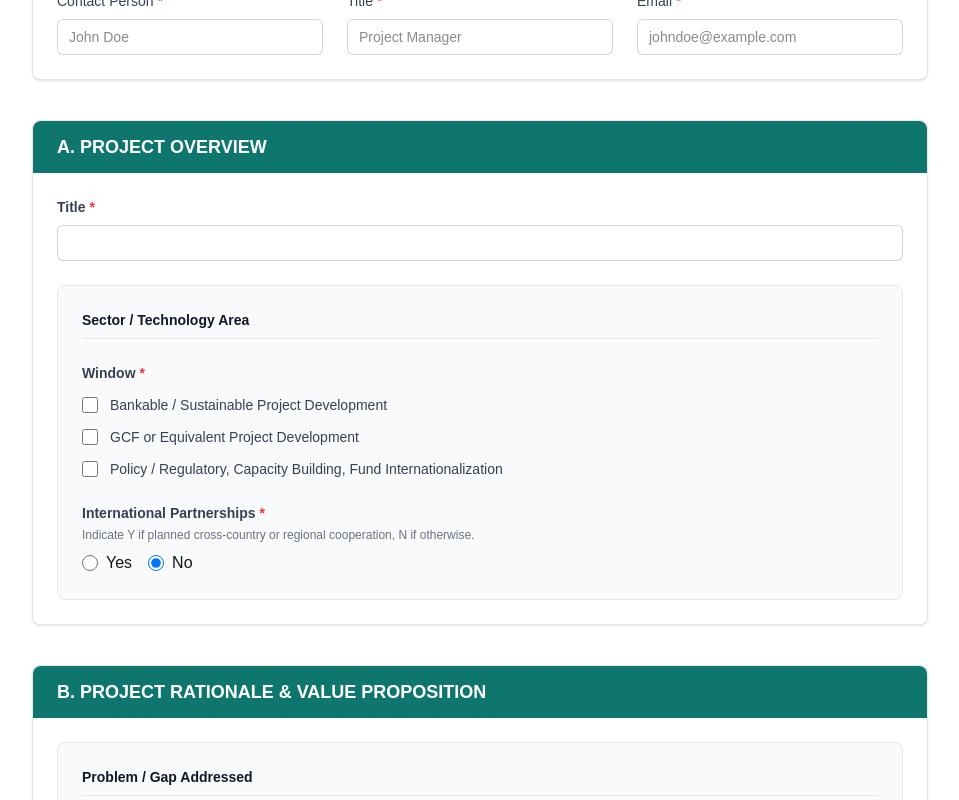
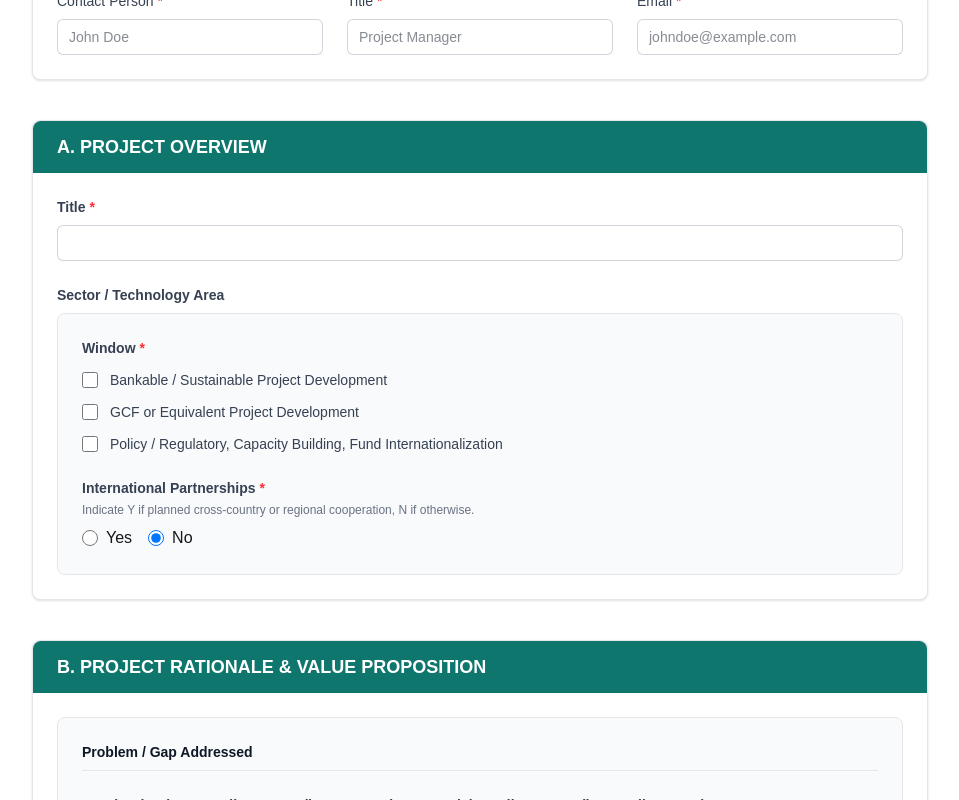
Before and after one commit to LzLLC2022/CPMS, a Next.js app: page /proposal/registration in a window 1280 px wide. Shown: the part 588-1388 px from the top of the page, without its empty margins (160-1119 px from the left). Built offline with nearby package versions, Linux system fonts and the light colour scheme.

Commit message:
Update Sector/Technology Area layout in registration form

```diff
--- a/src/app/proposal/registration/page.tsx
+++ b/src/app/proposal/registration/page.tsx
@@ -99,9 +99,10 @@ export default function ProposalRegistrationPage() {
                   <div className="mt-2 block w-full rounded-md border-0 py-2 px-3 text-gray-900 ring-1 ring-inset ring-gray-300 sm:text-sm bg-gray-50 print:bg-white print:ring-0 print:p-0">{formData.projectTitle}</div>
                 </div>
 
-                <div className="bg-gray-50 p-6 rounded-lg border border-gray-200 space-y-6 print:bg-white print:border-none print:p-0">
-                  <h4 className="text-sm font-bold text-gray-900 border-b border-gray-200 pb-2">Sector / Technology Area</h4>
-                  <div>
+                <div>
+                  <label className="block text-sm font-bold text-gray-700">Sector / Technology Area</label>
+                  <div className="mt-2 bg-gray-50 p-6 rounded-lg border border-gray-200 space-y-6 print:bg-white print:border-none print:p-0">
+                    <div>
                     <label className="block text-sm font-bold text-gray-700 mb-2">Window</label>
                     <div className="text-sm text-gray-900 capitalize">{formData.window ? formData.window.replace(/,/g, ', ') : 'None'}</div>
                   </div>
@@ -115,6 +116,7 @@ export default function ProposalRegistrationPage() {
                       <div className="mt-1 text-sm text-gray-900">{formData.selectedCountries}</div>
                     </div>
                   )}
+                </div>
                 </div>
               </div>
             </div>
@@ -272,10 +274,10 @@ export default function ProposalRegistrationPage() {
               <input type="text" name="projectTitle" defaultValue={formData?.projectTitle || ""} className="mt-2 block w-full rounded-md border-0 py-2 px-3 text-gray-900 ring-1 ring-inset ring-gray-300 focus:ring-2 focus:ring-inset focus:ring-primary-600 sm:text-sm outline-none" required />
             </div>
 
-            <div className="bg-gray-50 p-6 rounded-lg border border-gray-200 space-y-6">
-              <h4 className="text-sm font-bold text-gray-900 border-b border-gray-200 pb-2">Sector / Technology Area</h4>
-
-              <div>
+            <div>
+              <label className="block text-sm font-bold text-gray-700">Sector / Technology Area</label>
+              <div className="mt-2 bg-gray-50 p-6 rounded-lg border border-gray-200 space-y-6">
+                <div>
                 <label className="block text-sm font-bold text-gray-700 mb-3">Window<span className="text-red-500 ml-1">*</span></label>
                 <div className="space-y-3">
                   <label className="flex items-center gap-3">
@@ -354,6 +356,7 @@ export default function ProposalRegistrationPage() {
                   </div>
                 </div>
               )}
+            </div>
             </div>
           </div>
         </div>
```
